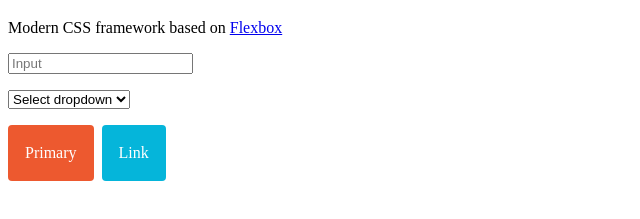
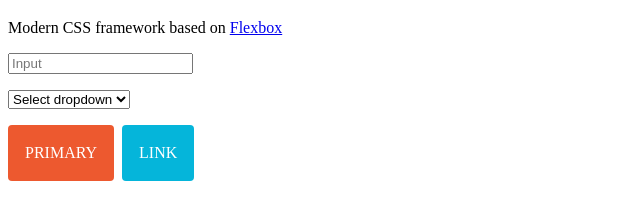
Before and after one commit to brenoferreira/bulma_vocabulary, a website: page dist/index.html in a window 1280 px wide. Shown: the part 61-280 px from the top of the page, without its empty margins (0-640 px from the left). Drawn offline with nearby package versions, Linux system fonts and the light colour scheme; files that its build step writes are made by us from their sources.

Commit message:
uppercase button text

```diff
--- a/src/styles/button.scss
+++ b/src/styles/button.scss
@@ -1,4 +1,8 @@
 @import "../../node_modules/bulma/sass/elements/button.sass";
+
+.button {
+  text-transform: uppercase;
+}
 
 .donate {
   background-color: $color-gold;
```
